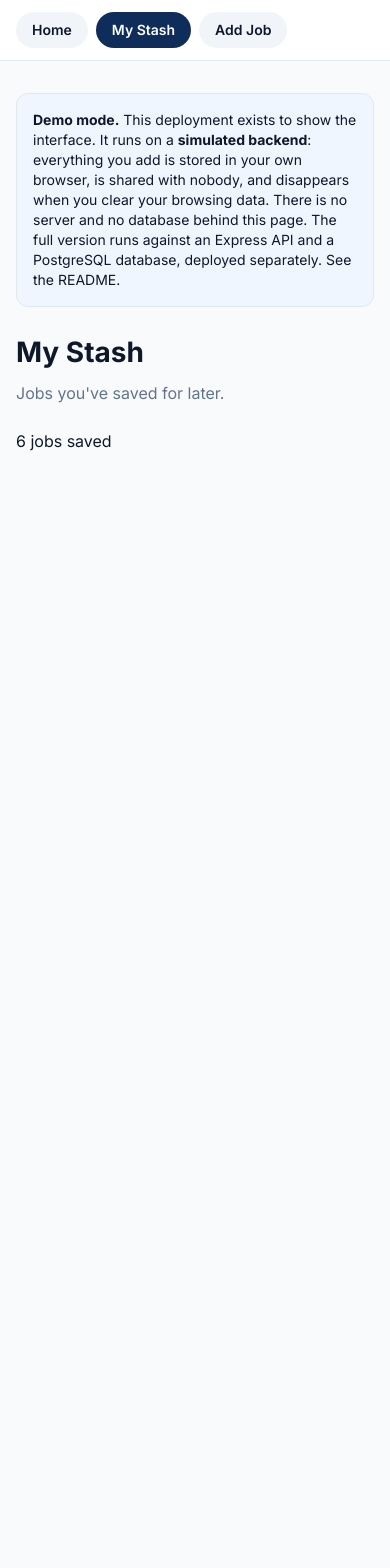
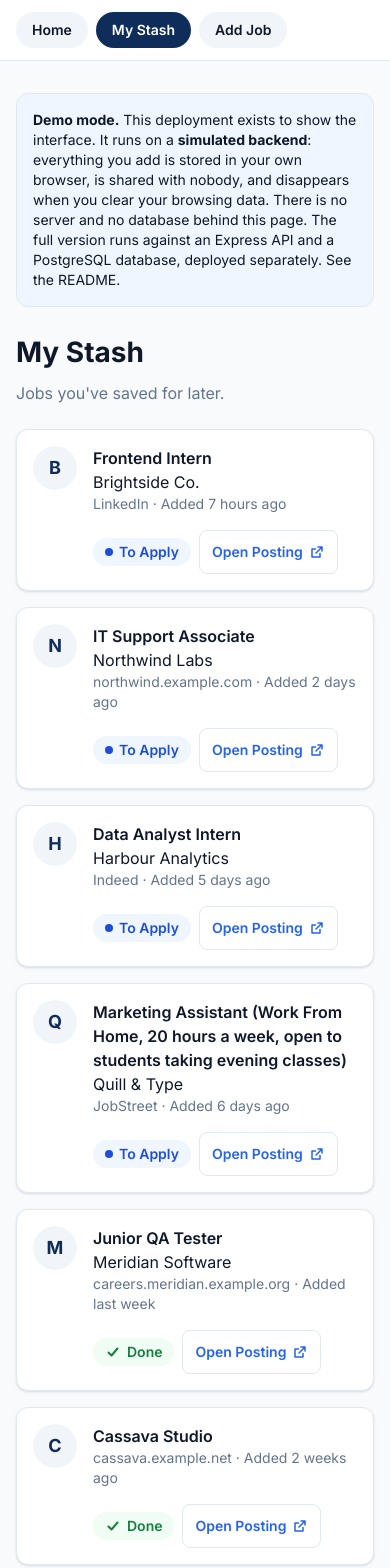
Before and after one commit to EnzoProg-ctrl/JobStash, a React (Vite) app in the folder client/: page /stash in a window 390 px wide. Shown: the top 1568 px of the page. Before the commit the page ends 844 px from the top, so only its background shows below. Built offline with nearby package versions, Linux system fonts and the light colour scheme; no server answers.

Commit message:
Saved jobs as cards on My Stash

```diff
--- /dev/null
+++ b/client/src/components/JobCard.jsx
@@ -0,0 +1,53 @@
+import StatusBadge from './StatusBadge.jsx'
+import { siteName, timeAgo } from '../lib/format.js'
+
+// One saved job. Drawn once here and repeated for every row in My Stash.
+//
+// On a phone everything stacks: the badge and link sit under the text. From
+// 768px up (md:) the card becomes one row with them on the right.
+export default function JobCard({ job }) {
+  // The title is optional, so a link can be saved before you know what the
+  // role is called. Without one, the company moves up to the bold line.
+  const heading = job.job_title || job.company_name
+  const subheading = job.job_title ? job.company_name : null
+  const site = siteName(job.posting_url)
+
+  return (
+    <li className="flex flex-col gap-4 rounded-card border border-line bg-surface p-4 shadow-sm md:flex-row md:items-center md:p-6">
+      <div className="flex min-w-0 flex-1 gap-4">
+        {/* The company name is right beside it, so screen readers skip this. */}
+        <span
+          className="flex size-11 shrink-0 items-center justify-center rounded-full bg-subtle text-lg font-bold text-primary"
+          aria-hidden="true"
+        >
+          {job.company_name.charAt(0).toUpperCase()}
+        </span>
+
+        <div className="min-w-0">
+          <h2 className="font-semibold wrap-anywhere">{heading}</h2>
+          {subheading && <p className="wrap-anywhere">{subheading}</p>}
+          <p className="text-sm text-muted">
+            {site && <>{site} · </>}
+            Added <time dateTime={job.added_at}>{timeAgo(job.added_at)}</time>
+          </p>
+        </div>
+      </div>
+
+      <div className="flex flex-wrap items-center gap-2 pl-15 md:shrink-0 md:pl-0">
+        <StatusBadge status={job.status} />
+        <a
+          href={job.posting_url}
+          target="_blank"
+          rel="noopener noreferrer"
+          className="inline-flex min-h-11 items-center gap-1.5 rounded-lg border border-line bg-surface px-3 text-sm font-semibold text-brand-blue hover:bg-subtle"
+        >
+          Open Posting
+          <svg className="size-4" viewBox="0 0 16 16" fill="none" aria-hidden="true">
+            <path d="M9 3h4v4M13 3L7 9M11 9.5V13H3V5h3.5" stroke="currentColor" strokeWidth="1.5" strokeLinecap="round" strokeLinejoin="round" />
+          </svg>
+          <span className="sr-only">(opens in a new tab)</span>
+        </a>
+      </div>
+    </li>
+  )
+}
--- /dev/null
+++ b/client/src/components/StatusBadge.jsx
@@ -0,0 +1,21 @@
+// The To Apply / Done pill on each job card.
+
+export default function StatusBadge({ status }) {
+  if (status === 'done') {
+    return (
+      <span className="inline-flex items-center gap-1.5 rounded-full bg-done-bg px-3 py-1 text-sm font-semibold text-done">
+        <svg className="size-4" viewBox="0 0 16 16" fill="none" aria-hidden="true">
+          <path d="M3.5 8.5l3 3 6-7" stroke="currentColor" strokeWidth="2" strokeLinecap="round" strokeLinejoin="round" />
+        </svg>
+        Done
+      </span>
+    )
+  }
+
+  return (
+    <span className="inline-flex items-center gap-1.5 rounded-full bg-todo-bg px-3 py-1 text-sm font-semibold text-todo">
+      <span className="size-2 rounded-full bg-todo" aria-hidden="true" />
+      To Apply
+    </span>
+  )
+}
--- /dev/null
+++ b/client/src/lib/format.js
@@ -0,0 +1,47 @@
+// Small display helpers for job cards. No React in here, so they are easy to
+// test on their own.
+
+// Job boards people actually use get their proper names. Anything else shows
+// its web address, which is still more useful than a full URL.
+const SITE_NAMES = {
+  linkedin: 'LinkedIn',
+  indeed: 'Indeed',
+  jobstreet: 'JobStreet',
+}
+
+// "https://ph.indeed.com/viewjob?jk=..." -> "Indeed"
+// "https://careers.meridian.example.org/..." -> "careers.meridian.example.org"
+export function siteName(url) {
+  try {
+    const host = new URL(url).hostname.replace(/^www\./, '')
+    // Match on a whole part of the address, so ph.indeed.com and
+    // jobstreet.com.ph are both recognised.
+    const brand = host.split('.').find((part) => part in SITE_NAMES)
+    return brand ? SITE_NAMES[brand] : host
+  } catch {
+    // Not a valid link. The server rejects these, but old data might not.
+    return ''
+  }
+}
+
+const UNITS = [
+  ['year', 60 * 60 * 24 * 365],
+  ['month', 60 * 60 * 24 * 30],
+  ['week', 60 * 60 * 24 * 7],
+  ['day', 60 * 60 * 24],
+  ['hour', 60 * 60],
+  ['minute', 60],
+]
+
+const relative = new Intl.RelativeTimeFormat('en', { numeric: 'auto' })
+
+// "2026-09-20T09:15:00Z" -> "2 days ago", "yesterday", "just now"
+export function timeAgo(date, now = Date.now()) {
+  const seconds = Math.round((new Date(date).getTime() - now) / 1000)
+  for (const [unit, size] of UNITS) {
+    if (Math.abs(seconds) >= size) {
+      return relative.format(Math.round(seconds / size), unit)
+    }
+  }
+  return 'just now'
+}
--- a/client/src/pages/StashPage.jsx
+++ b/client/src/pages/StashPage.jsx
@@ -1,8 +1,9 @@
 import { useEffect, useState } from 'react'
 import { listJobs } from '../api'
+import JobCard from '../components/JobCard.jsx'
 
-// Placeholder. Becomes the list of saved jobs with the filter tabs. For now it
-// only counts them, to show the page reaches the data layer.
+// My Stash. For now it lists every saved job. The filter tabs, search and the
+// card actions come next.
 export default function StashPage() {
   const [status, setStatus] = useState('loading')   // loading | ready | error
   const [jobs, setJobs] = useState([])
@@ -25,14 +26,27 @@ export default function StashPage() {
       <h1 className="text-heading font-bold">My Stash</h1>
       <p className="mt-2 text-muted">Jobs you've saved for later.</p>
 
+      {/* Four states, and each looks different. An empty list means "nothing
+          here yet"; an error means "we could not find out". */}
       {status === 'loading' && <p className="mt-6 text-muted">Loading...</p>}
+
       {status === 'error' && (
         <p className="mt-6 text-error" role="alert">{error.message}</p>
       )}
-      {status === 'ready' && (
-        <p className="mt-6">
-          {jobs.length} {jobs.length === 1 ? 'job' : 'jobs'} saved
-        </p>
+
+      {status === 'ready' && jobs.length === 0 && (
+        <div className="mt-6 rounded-card border border-line bg-surface p-8 text-center">
+          <p className="font-bold">Nothing stashed yet.</p>
+          <p className="mt-1 text-muted">Found an interesting job? Save it here and apply later.</p>
+        </div>
+      )}
+
+      {status === 'ready' && jobs.length > 0 && (
+        <ul className="mt-6 flex flex-col gap-4">
+          {jobs.map((job) => (
+            <JobCard key={job.id} job={job} />
+          ))}
+        </ul>
       )}
     </section>
   )
```
